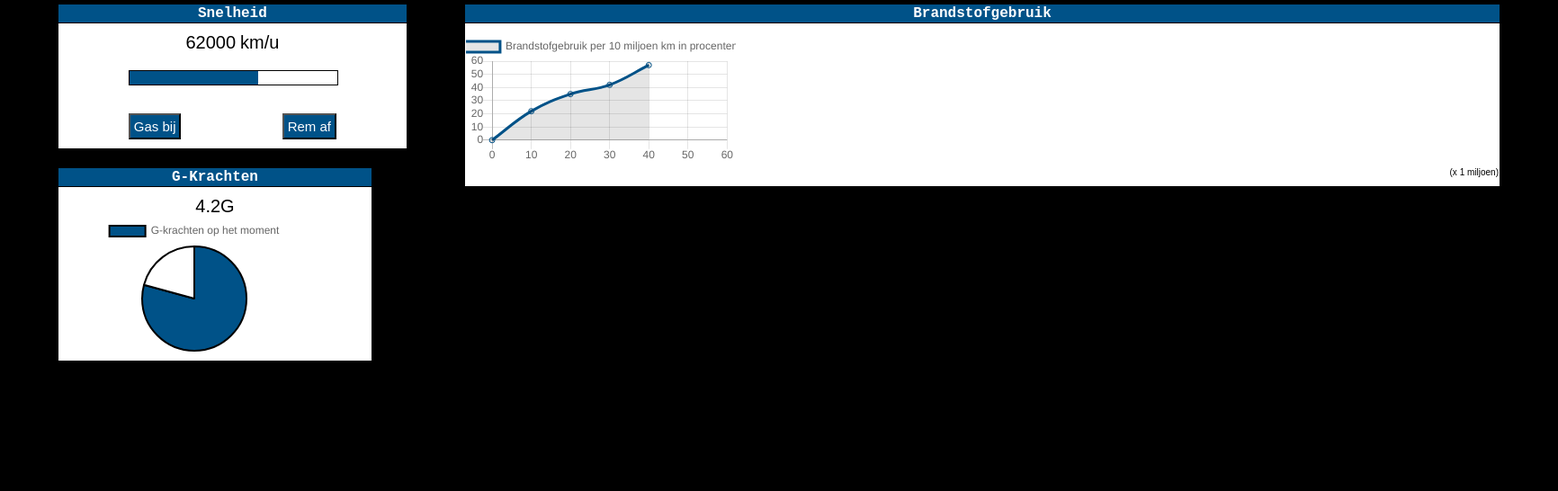
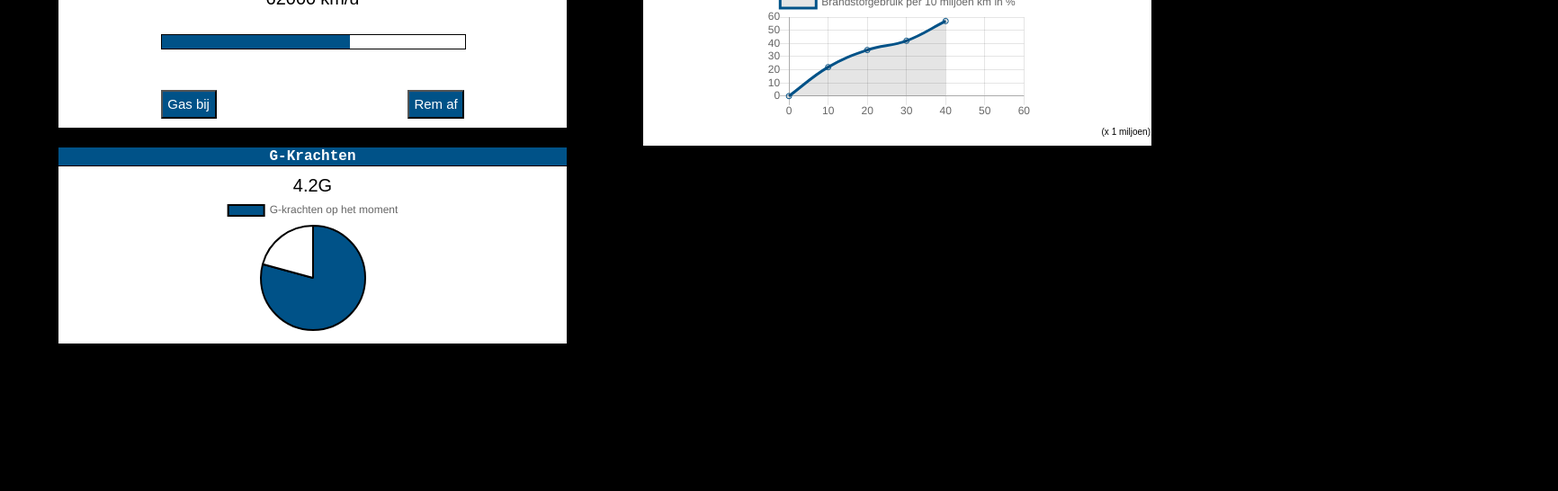
Before and after one commit to jesseygalje/DashboardSpaceX, a plain HTML site: page index.html in a window 1280 px wide. Shown: the part 254-800 px from the top of the page at 90% size, 1732 px wide, since content can reach past the window. Drawn offline with nearby package versions, Linux system fonts and the light colour scheme.

Commit message:
update kleine desktop

```diff
--- a/grid.css
+++ b/grid.css
@@ -50,7 +50,6 @@ body {
 }
 
 .tablebrandstof{
-  width:90vw;
   height: 10vh;
   margin-left: 5vw;
   margin-right: 5vw;
@@ -82,6 +81,8 @@ body {
         "gkrachten brandstof"
         ;
     }
+
+
 }
 
 @media screen  and (min-width: 1400px) /*Grote desktop*/ {
@@ -97,5 +98,7 @@ body {
         ;
     }
 
-
+    .tablebrandstof {
+        margin-left: 0;
+    }
 }
--- a/index.css
+++ b/index.css
@@ -37,7 +37,6 @@ table, th, td {
     border: 1px solid black;
     border-collapse: collapse;
 }
-
 
 
 /*div2 snelheid*/
@@ -152,5 +151,7 @@ input {
     }
 }
 @media screen and (min-width: 950px) /*Kleine desktop*/ {
-
+    .gkracht {
+        margin-right: 0;
+    }
 }
--- a/index.html
+++ b/index.html
@@ -43,8 +43,8 @@
                       </tr>
                       <tr>
                           <td>
-                              <p class="aantalg" id="aantalg">4.2G</p>
-                              <canvas id="gkrachten"></canvas>
+                              <div><p class="aantalg" id="aantalg">4.2G</p></div>
+                              <canvas id="gkrachten" style="display: inline-block;"></canvas>
                           </td>
                       </tr>
                   </table>
@@ -57,8 +57,8 @@
                       </tr>
                       <tr>
                           <td>
-                              <canvas id="brandstofgebruik"></canvas>
-                              <p class="keermil">(x 1 miljoen)</p>
+                              <canvas id="brandstofgebruik" style="display: inline-block;"></canvas>
+                              <div><p class="keermil">(x 1 miljoen)</p></div>
                           </td>
                       </tr>
                   </table>
--- a/index.js
+++ b/index.js
@@ -62,7 +62,7 @@ var chart = new Chart(ctx, {
     data: {
         labels: ['0', '10', '20', '30', '40', '50', '60'],
         datasets: [{
-            label: 'Brandstofgebruik per 10 miljoen km in procenten',
+            label: 'Brandstofgebruik per 10 miljoen km in %',
             borderColor: '#005288',
             data: [0, 22, 35, 42, 57]
         }]
```
